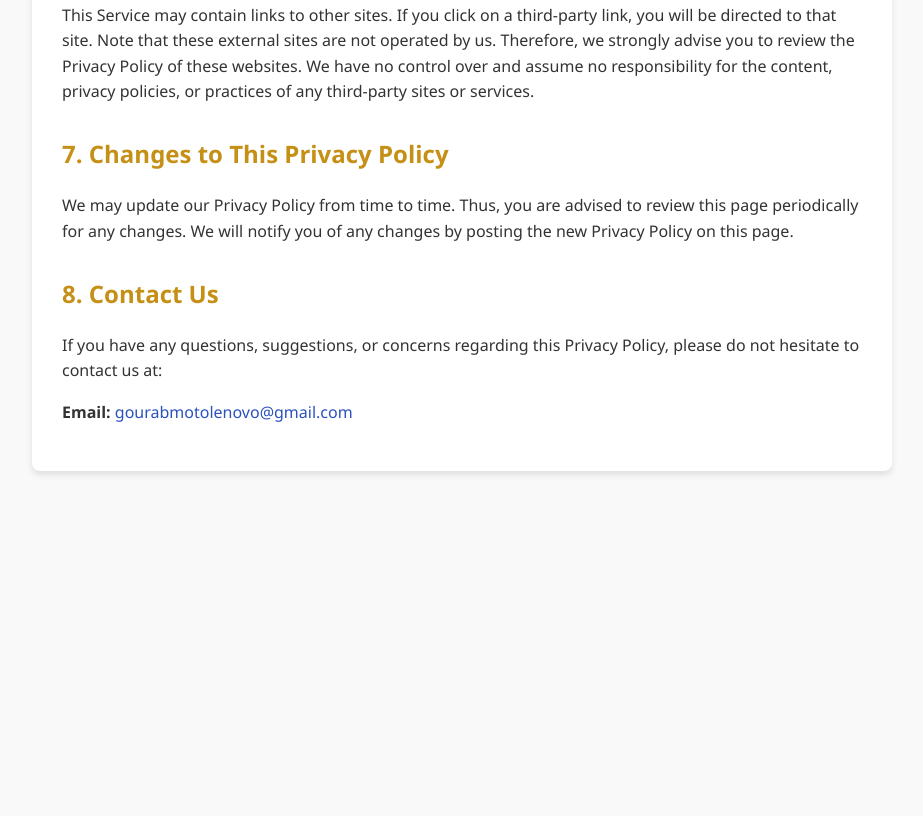
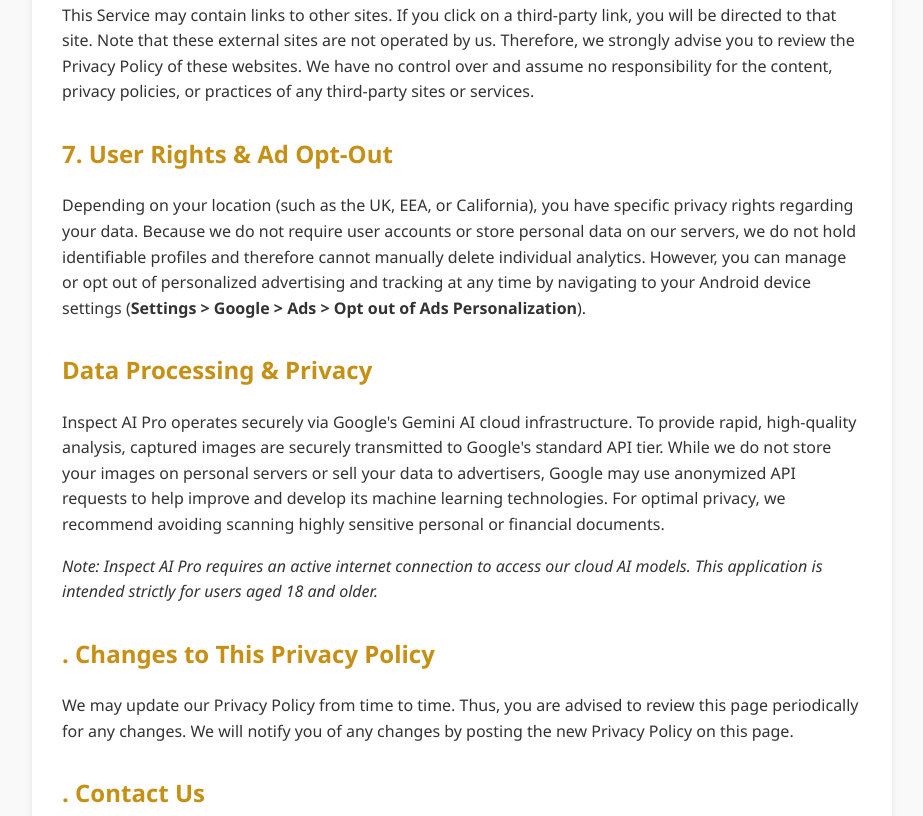
Before and after one commit to gourabs289-maker/reactixpro-privacypolicy, a plain HTML site: page index.html in a window 1280 px wide. Shown: the part 1515-2331 px from the top of the page, without its empty margins (178-1101 px from the left). Before the commit the page ends 2006 px from the top, so only its background shows below. Drawn offline with Linux system fonts and the light colour scheme.

Commit message:
Update index.html
Index Privacy policy

```diff
--- a/index.html
+++ b/index.html
@@ -62,10 +62,19 @@
         <h2>6. Links to Other Sites</h2>
         <p>This Service may contain links to other sites. If you click on a third-party link, you will be directed to that site. Note that these external sites are not operated by us. Therefore, we strongly advise you to review the Privacy Policy of these websites. We have no control over and assume no responsibility for the content, privacy policies, or practices of any third-party sites or services.</p>
 
-        <h2>7. Changes to This Privacy Policy</h2>
+
+        <h2>7. User Rights & Ad Opt-Out</h2>
+<p>Depending on your location (such as the UK, EEA, or California), you have specific privacy rights regarding your data. Because we do not require user accounts or store personal data on our servers, we do not hold identifiable profiles and therefore cannot manually delete individual analytics. However, you can manage or opt out of personalized advertising and tracking at any time by navigating to your Android device settings (<strong>Settings > Google > Ads > Opt out of Ads Personalization</strong>).</p>
+
+   <h2>Data Processing &amp; Privacy</h2>
+<p>Inspect AI Pro operates securely via Google's Gemini AI cloud infrastructure. To provide rapid, high-quality analysis, captured images are securely transmitted to Google's standard API tier. While we do not store your images on personal servers or sell your data to advertisers, Google may use anonymized API requests to help improve and develop its machine learning technologies. For optimal privacy, we recommend avoiding scanning highly sensitive personal or financial documents.</p>
+ <p><em>Note: Inspect AI Pro requires an active internet connection to access our cloud AI models. This application is intended strictly for users aged 18 and older.</em></p>
+
+
+        <h2>. Changes to This Privacy Policy</h2>
         <p>We may update our Privacy Policy from time to time. Thus, you are advised to review this page periodically for any changes. We will notify you of any changes by posting the new Privacy Policy on this page.</p>
 
-        <h2>8. Contact Us</h2>
+        <h2>. Contact Us</h2>
         <p>If you have any questions, suggestions, or concerns regarding this Privacy Policy, please do not hesitate to contact us at:</p>
         <p><strong>Email:</strong> <a href="mailto:gourabmotolenovo@gmail.com">gourabmotolenovo@gmail.com</a></p>
     </div>
```
